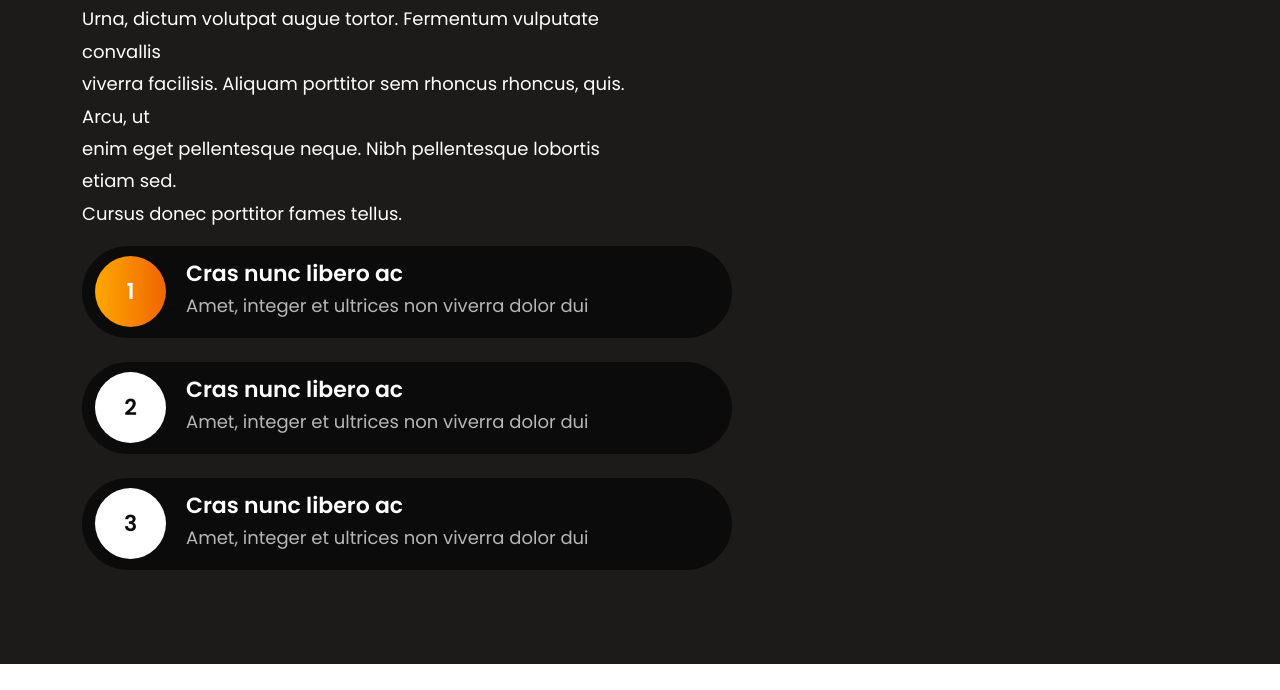
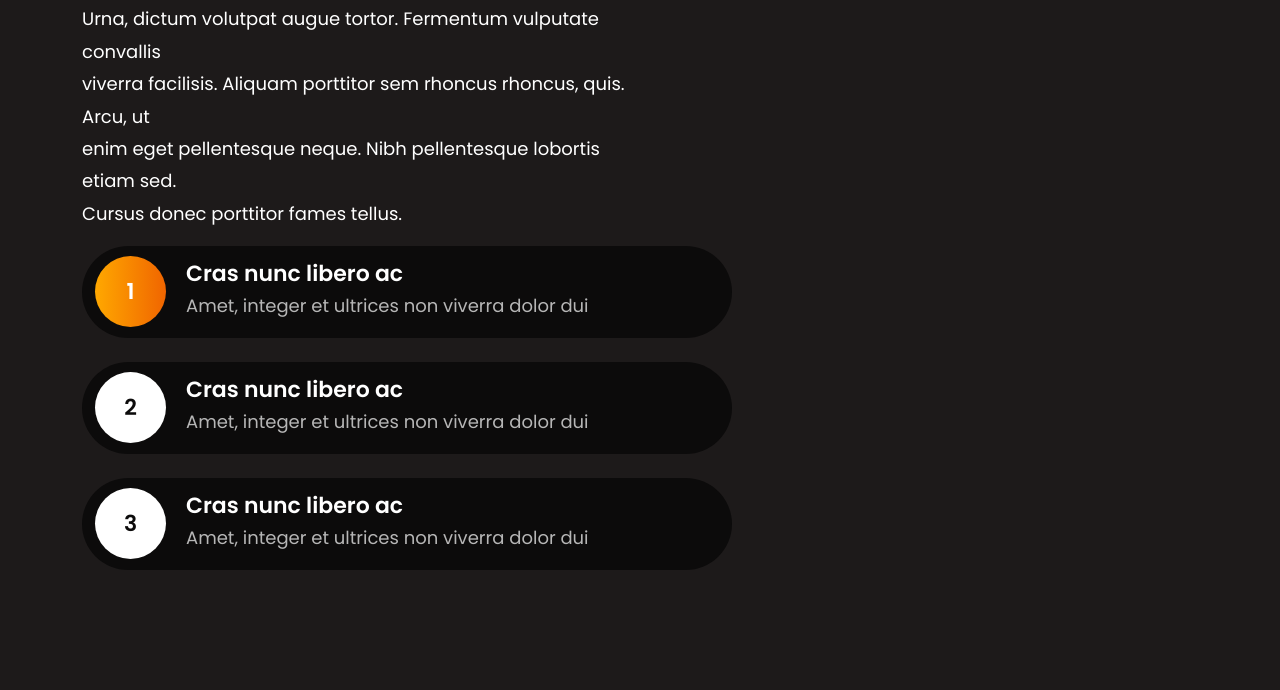
Before and after one commit to neetu-48/Overflow-section, a plain HTML site: page index.html in a window 1280 px wide. Shown: the part 136-826 px from the top of the page. Before the commit the page ends 800 px from the top, so only its background shows below. Drawn offline with nearby package versions, Linux system fonts and the light colour scheme.

Commit message:
editing-page

```diff
--- a/assets/css/style.css
+++ b/assets/css/style.css
@@ -13,9 +13,11 @@
 .card-overflow{
     margin-bottom: 50px !important;
     padding-top: 70px;
+    padding-bottom: 70px;
 }
 .card-over{
     padding-top: 70px;
+    padding-bottom: 70px;
 }
 .heading {
     font-family: "Poppins", sans-serif;
--- a/index.html
+++ b/index.html
@@ -12,7 +12,7 @@
 </head>
 
 <body>
-    <section class="overflow-section min-vh-100">
+    <section class="overflow-section">
         <div class="container">
             <div class="row justify-content-between">
                 <!--div class="parent-box"-->
```
